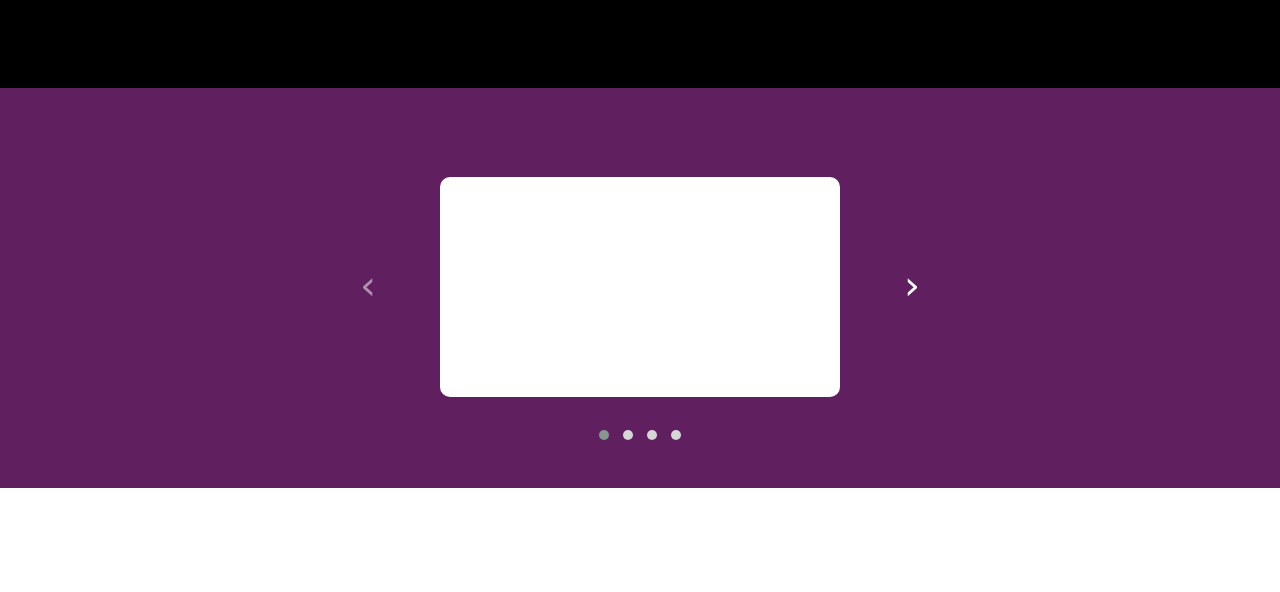
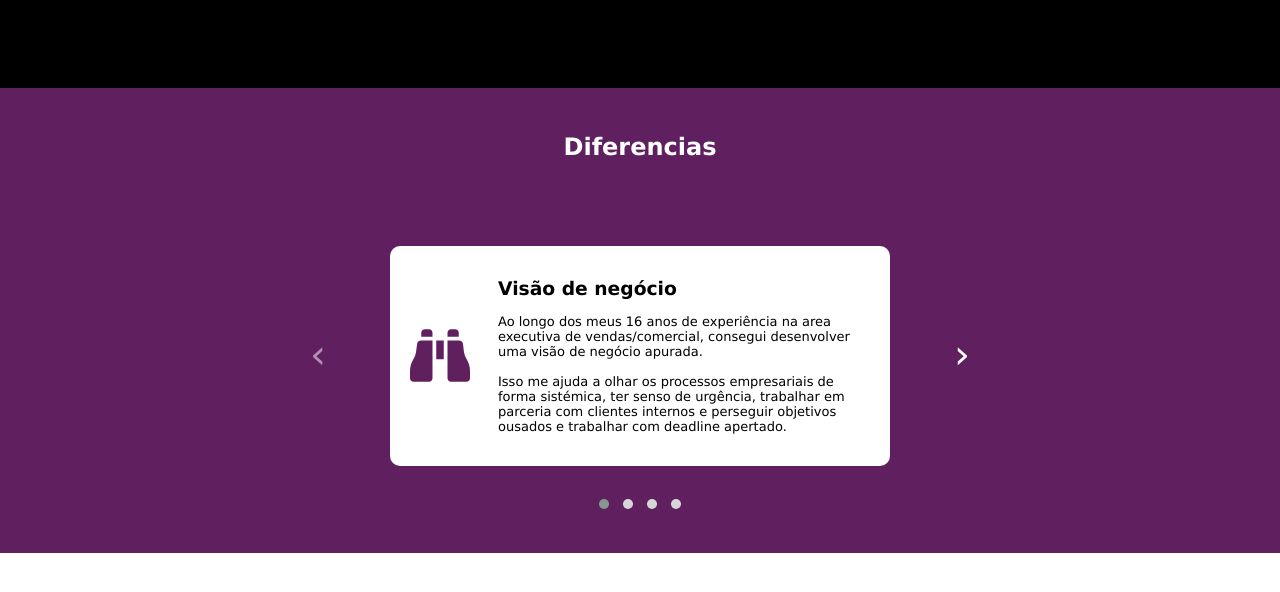
Before and after one commit to Xama-Dev/meu-portifolio, a website: page index.html in a window 1280 px wide. Shown: the part 1229-1821 px from the top of the page. Drawn offline with Linux system fonts and the light colour scheme.

Commit message:
Seção diferenciais: Add texto e icones de cada diferencial.

```diff
--- a/index.html
+++ b/index.html
@@ -135,12 +135,47 @@
         </div>
     </section>
     <section id="section-advantages">
+        <h2>Diferencias</h2>
         <div id="container-owlCarousel-advantages">
             <div class="owl-carousel owl-theme">
-                <div class="container-advantage"></div>
-                <div class="container-advantage"></div>
-                <div class="container-advantage"></div>
-                <div class="container-advantage"></div>
+                <div class="container-advantage">
+                    <i class="fa-solid fa-binoculars"></i>
+                    <div class="container-text-advantage">
+                        <h3>Visão de negócio</h3>
+                        <p>Ao longo dos meus 16 anos de experiência na area executiva de vendas/comercial, consegui
+                            desenvolver uma visão de negócio apurada.<br><br>
+                            Isso me ajuda a olhar os processos empresariais de forma sistémica, ter senso de urgência, trabalhar em parceria
+                        com clientes internos e perseguir objetivos ousados e trabalhar com deadline apertado. </p>
+                    </div>
+                </div>
+                <div class="container-advantage">
+                    <i class="fa-solid fa-palette"></i>
+                    <div class="container-text-advantage">
+                        <h3>Criatividade</h3>
+                        <p>Possuo uma habilidade natural de idealizar coisas, desenvolver um plano de ação e fazer a ideia sair do papel
+                         tomando forma. A estética, funcionalidade e viabilidade sempre estão presentes no processo.<br><br>
+                        Isso se manifesta em diversas areas da minha vida: Desde construir um conjunto de prateleiras para a lavanderia,
+                        compor uma canção no violão e até mesmo o desenvolvimento desse portifólio.</p>
+                    </div>
+                </div>
+                <div class="container-advantage">
+                    <i class="fa-solid fa-person-running"></i>
+                    <div class="container-text-advantage">
+                        <h3>Coachability</h3>
+                        <p>Na minha visão feedbacks são grandes oportunidades para melhorar minha performance.
+                            Estar aberto a ouvir, refletir e elaborar um plano de ação para implementar mudanças
+                            fazem toda diferença para que eu alcance melhores resultados.
+                        </p>
+                    </div>
+                </div>
+                <div class="container-advantage">
+                    <i class="fa-solid fa-code"></i>
+                    <div class="container-text-advantage">
+                        <h3>Clean Code</h3>
+                        <p>Tenho como minha principal diretriz durante o desenvolvimento a qualidade
+                            do código seguindo as melhores práticas do mercado. </p>
+                    </div>
+                </div>
             </div>
         </div>
 
--- a/public/css/style.css
+++ b/public/css/style.css
@@ -331,12 +331,20 @@ nav a:hover {
 
 /* => Diferenciais */
 #section-advantages {
-    height: 400px;
+    height: 465px;
     scroll-margin-top: 60px;
     background-color: #602060;
+    display: flex;
+    flex-direction: column;
+    align-items: center;
+    justify-content: space-around;
+}
+#section-advantages h2 {
+    color: white;
+    padding-top: 45px;
 }
 #container-owlCarousel-advantages {
-    width: 400px;
+    width: 500px;
     height: 100%;
     margin: 0 auto;
     display: flex;
@@ -347,8 +355,20 @@ nav a:hover {
     background-color: white;
     width: 100%;
     height: 220px;
+    padding: 0 20px;
     margin-top: 50px;
     border-radius: 10px;
+    display: flex;
+    align-items: center;
+}
+.container-advantage p {
+    font-size: 13px;
+    margin-top: 15px;
+}
+.container-advantage i {
+    color: #602060;
+    font-size: 60px;
+    margin-right: 28px;
 }
 #container-owlCarousel-advantages .owl-nav {
     margin-top: 28px;
--- a/public/js/owlCarousel/owlCarouselController.js
+++ b/public/js/owlCarousel/owlCarouselController.js
@@ -5,7 +5,10 @@ $(document).ready(function() {
         responsiveClass:false,
         nav: true,
         items: 1,
-        center: false
+        center: false,
+        autoplay: false,
+        autoplayHoverPause: true
+
 
     });
 });
```
